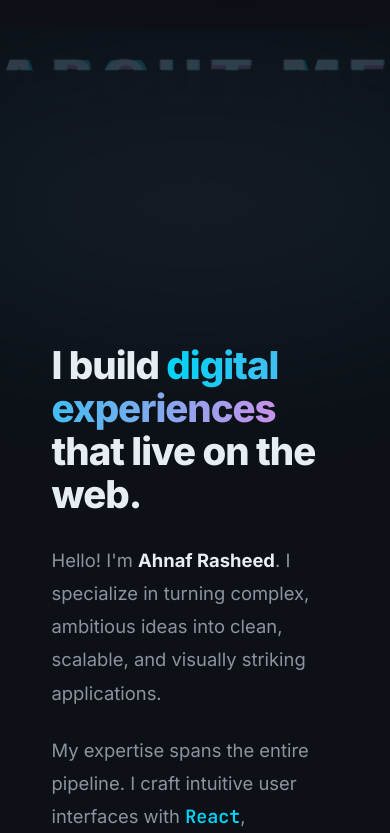
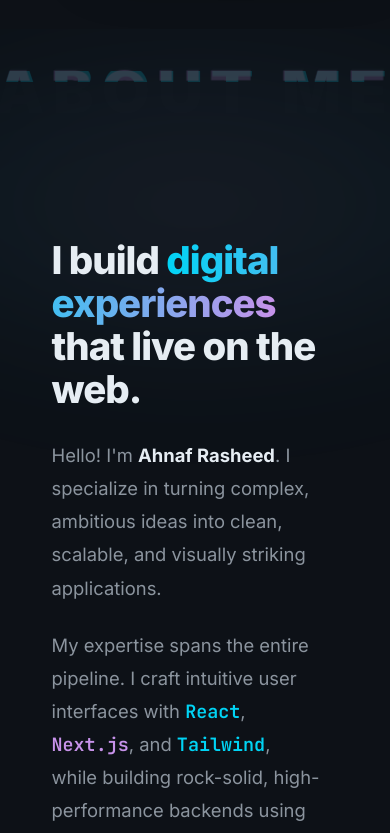
Before and after one commit to ah-nd-naf/Portfolio_Ahnaf, a React (Vite) app: page / in a window 390 px wide. Shown: the part 841-1674 px from the top of the page. Built offline with nearby package versions, Linux system fonts and the light colour scheme; the HTML template or start-up script is replaced by a standard one.

Commit message:
feat: add About component with bio, glitch header, and interactive code block

```diff
--- a/src/components/About.jsx
+++ b/src/components/About.jsx
@@ -69,7 +69,7 @@ const About = () => {
       <div
         style={{
           position: 'absolute',
-          top: '20px',
+          top: 'clamp(20px, 8vw, 60px)',
           left: '0',
           width: '100%',
           overflow: 'hidden',
@@ -91,7 +91,7 @@ const About = () => {
         <GlitchText text="ABOUT ME" as="div" />
       </div>
 
-      <div className="container" style={{ maxWidth: '1200px', position: 'relative', zIndex: 1, paddingTop: '215px' }}>
+      <div className="container" style={{ maxWidth: '1200px', position: 'relative', zIndex: 1, paddingTop: 'clamp(110px, 20vw, 215px)' }}>
 
         {/* 2-Column Content Layout (Shifted downwards below the glitch header) */}
         <div
```
